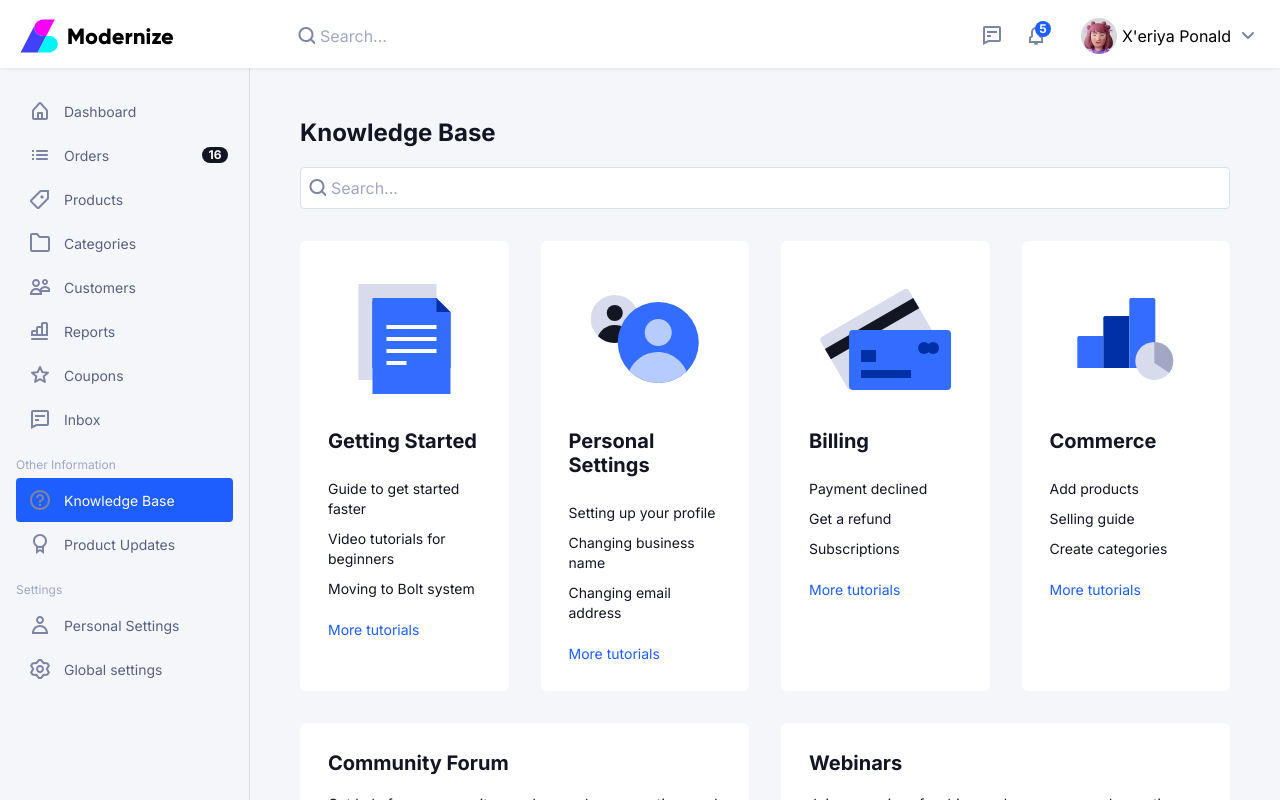
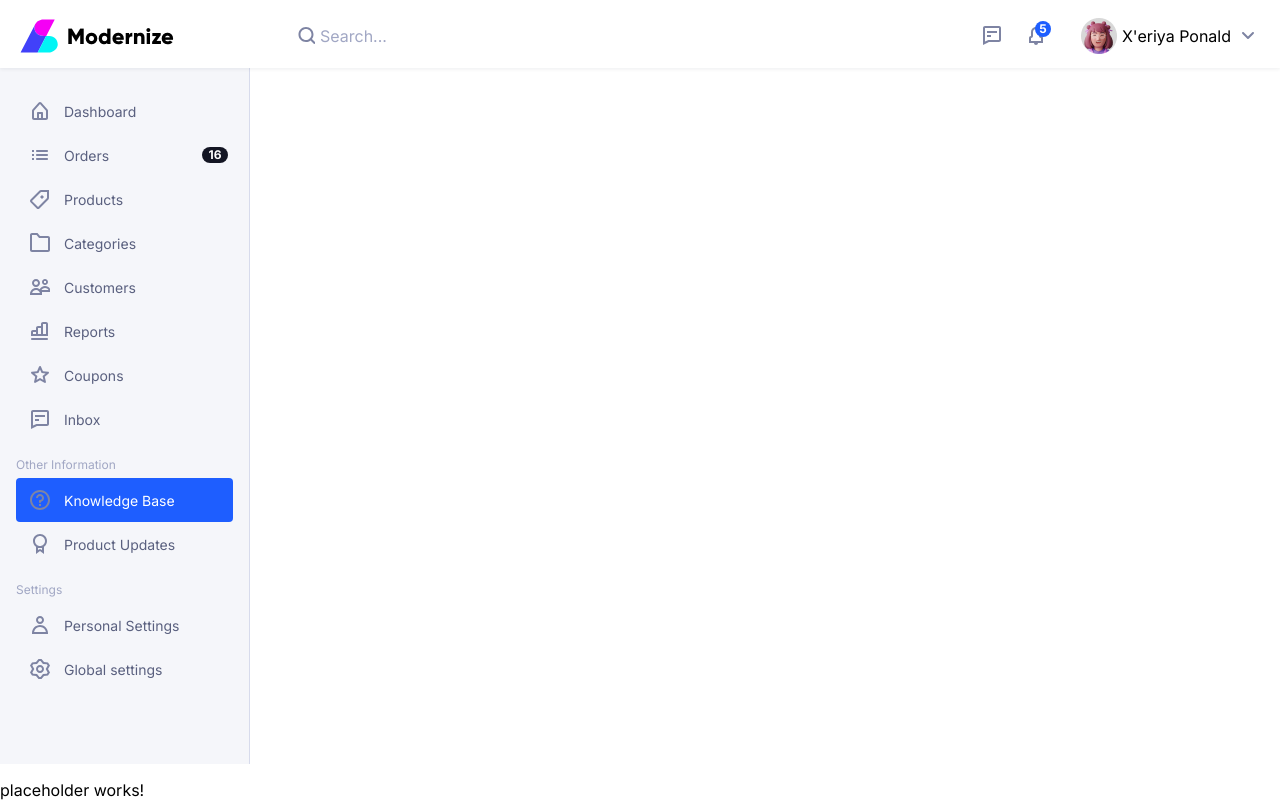
Before and after one commit to emoore29/Frontend-Angular-Challenge, an Angular app in the folder greenbase-app/: page /placeholder in a window 1280 px wide. Before the commit this address led to /. Shown: the top 800 px of the page. Built offline with nearby package versions, Linux system fonts and the light colour scheme.

Commit message:
added app routes and placeholder component for other pages

```diff
--- a/greenbase-app/src/app/app.component.html
+++ b/greenbase-app/src/app/app.component.html
@@ -1,9 +1,7 @@
 <main class="main">
   <app-header></app-header>
-  <section class="main-content">
+  <div class="main-content">
     <app-navigation></app-navigation>
-    <app-content></app-content>
-  </section>
+    <router-outlet />
+  </div>
 </main>
-
-<router-outlet />
--- a/greenbase-app/src/app/app.component.ts
+++ b/greenbase-app/src/app/app.component.ts
@@ -1,5 +1,6 @@
 import { Component } from '@angular/core';
 import { RouterOutlet } from '@angular/router';
+import { RouterModule } from '@angular/router';
 import { HeaderComponent } from './header/header.component';
 import { NavigationComponent } from './navigation/navigation.component';
 import { ContentComponent } from './content/content.component';
@@ -8,6 +9,7 @@ import { ContentComponent } from './content/content.component';
   selector: 'app-root',
   standalone: true,
   imports: [
+    RouterModule,
     RouterOutlet,
     HeaderComponent,
     NavigationComponent,
--- a/greenbase-app/src/app/app.routes.ts
+++ b/greenbase-app/src/app/app.routes.ts
@@ -1,3 +1,8 @@
 import { Routes } from '@angular/router';
+import { ContentComponent } from './content/content.component';
+import { PlaceholderComponent } from './placeholder/placeholder.component';
 
-export const routes: Routes = [];
+export const routes: Routes = [
+  { path: 'knowledge-base', component: ContentComponent },
+  { path: 'placeholder', component: PlaceholderComponent },
+];
--- a/greenbase-app/src/app/navigation/navigation.component.html
+++ b/greenbase-app/src/app/navigation/navigation.component.html
@@ -6,7 +6,7 @@
           'secondary-blue nav-link': true,
           'active-link': item.name == 'Knowledge Base'
         }"
-        [href]="item.link"
+        [routerLink]="item.link"
       >
         <img [src]="item.icon" [alt]="item.name" /><span
           class="nav-item-text"
--- a/greenbase-app/src/app/navigation/navigation.component.ts
+++ b/greenbase-app/src/app/navigation/navigation.component.ts
@@ -1,5 +1,6 @@
 import { Component } from '@angular/core';
 import { CommonModule } from '@angular/common';
+import { RouterLink } from '@angular/router';
 
 interface NavItems {
   name: string;
@@ -11,7 +12,7 @@ interface NavItems {
 @Component({
   selector: 'app-navigation',
   standalone: true,
-  imports: [CommonModule],
+  imports: [CommonModule, RouterLink],
   templateUrl: './navigation.component.html',
   styleUrl: './navigation.component.sass',
 })
@@ -64,7 +65,7 @@ export class NavigationComponent {
     {
       name: 'Knowledge Base',
       icon: 'assets/svg/questionIcon.svg',
-      link: '/',
+      link: '/knowledge-base',
     },
     {
       name: 'Product Updates',
--- /dev/null
+++ b/greenbase-app/src/app/placeholder/placeholder.component.html
@@ -0,0 +1 @@
+<p>placeholder works!</p>
--- a/greenbase-app/src/main.ts
+++ b/greenbase-app/src/main.ts
@@ -2,5 +2,6 @@ import { bootstrapApplication } from '@angular/platform-browser';
 import { appConfig } from './app/app.config';
 import { AppComponent } from './app/app.component';
 
-bootstrapApplication(AppComponent, appConfig)
-  .catch((err) => console.error(err));
+bootstrapApplication(AppComponent, appConfig).catch((err) =>
+  console.error(err)
+);
```
Also changed, not shown: greenbase-app/src/app/placeholder/placeholder.component.ts (added, +12 -0 lines), greenbase-app/src/app/placeholder/placeholder.component.sass (added), 1 other file (tests, documents, lock files or other folders).
